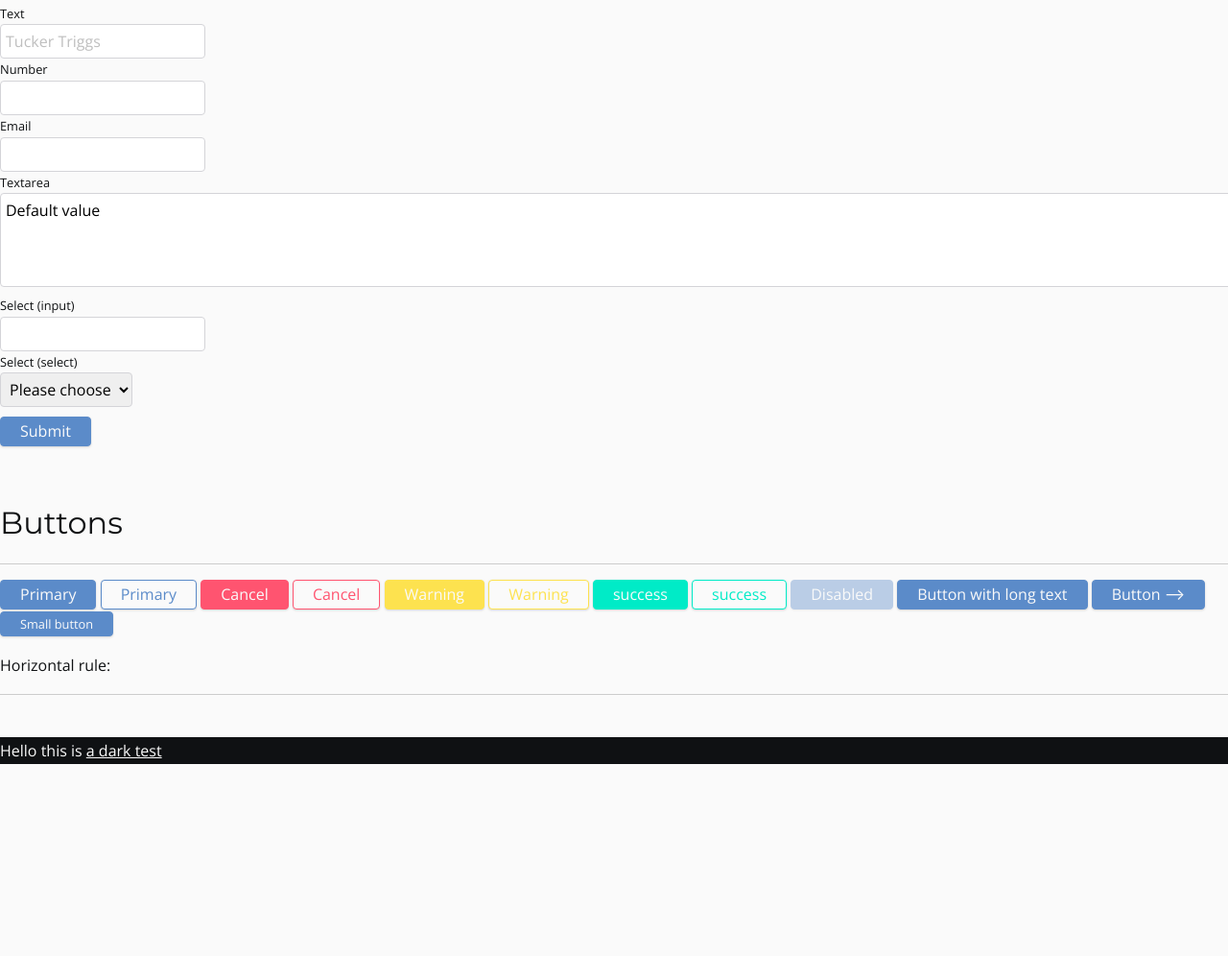
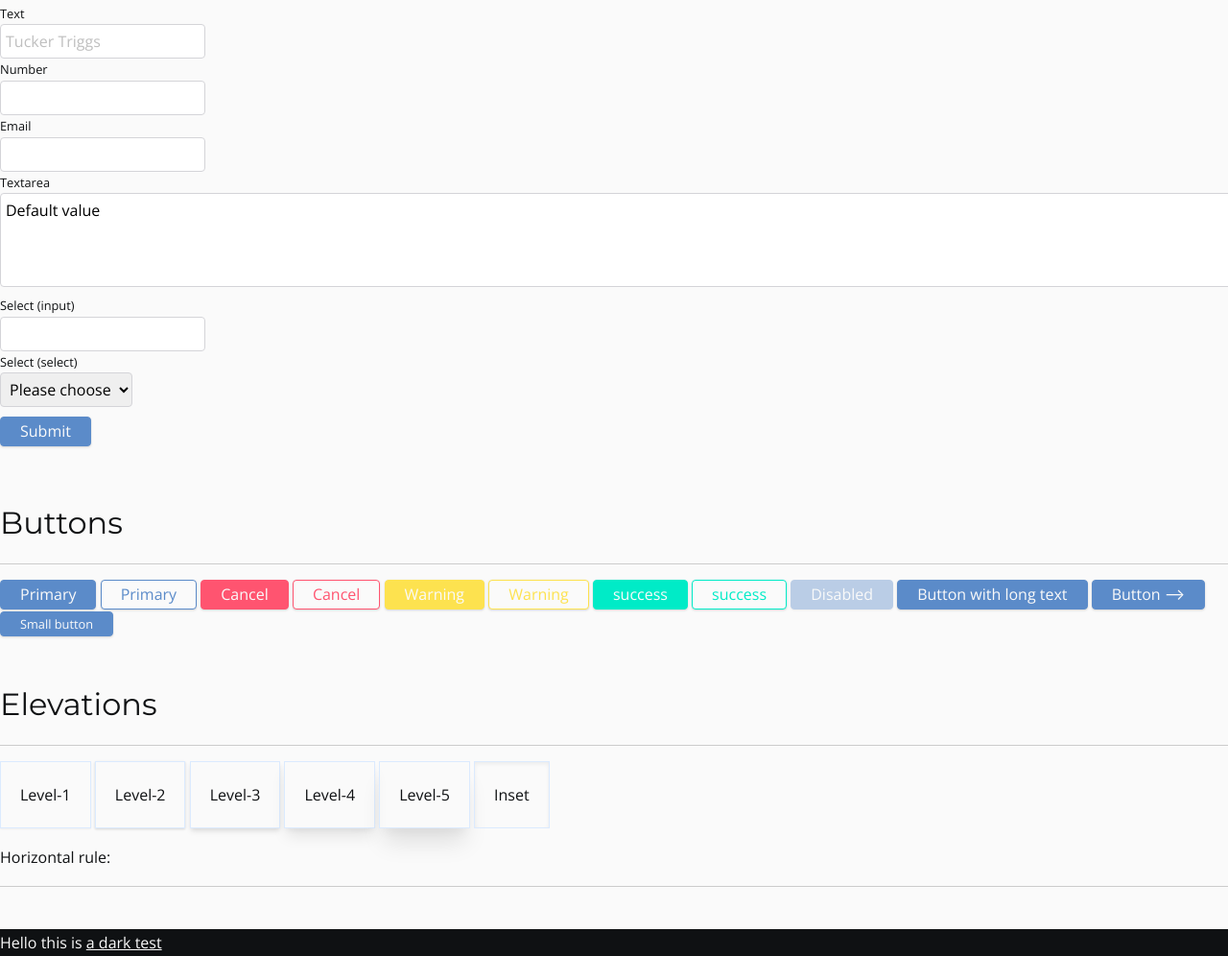
Before and after one commit to tuckpuck/wp-blank-starter, a website built with Parcel: page index.html in a window 1280 px wide. Shown: the part 1294-2290 px from the top of the page at 96% size. Before the commit the page ends 2090 px from the top, so only its background shows below. Built offline with nearby package versions, Linux system fonts and the light colour scheme.

Commit message:
add elevations to index page

```diff
--- a/css/style.css
+++ b/css/style.css
@@ -525,3 +525,9 @@ button.small {
 .shadow-inset {
   box-shadow: var(--level-inset);
 }
+
+.card {
+  padding: 20px;
+  display: inline-block;
+  border: solid 1px var(--blue-100);
+}
--- a/index.html
+++ b/index.html
@@ -105,6 +105,15 @@
   <button>Button &xrarr;</button>
   <button class="small">Small button</button>
 
+  <br><br>
+  <h1>Elevations</h1>
+  <hr>
+  <div class="card shadow-sm">Level-1</div>
+  <div class="card shadow">Level-2</div>
+  <div class="card shadow-md">Level-3</div>
+  <div class="card shadow-lg">Level-4</div>
+  <div class="card shadow-xl">Level-5</div>
+  <div class="card shadow-inset">Inset</div>
 
   <p>Horizontal rule:</p>
   <hr>
```
